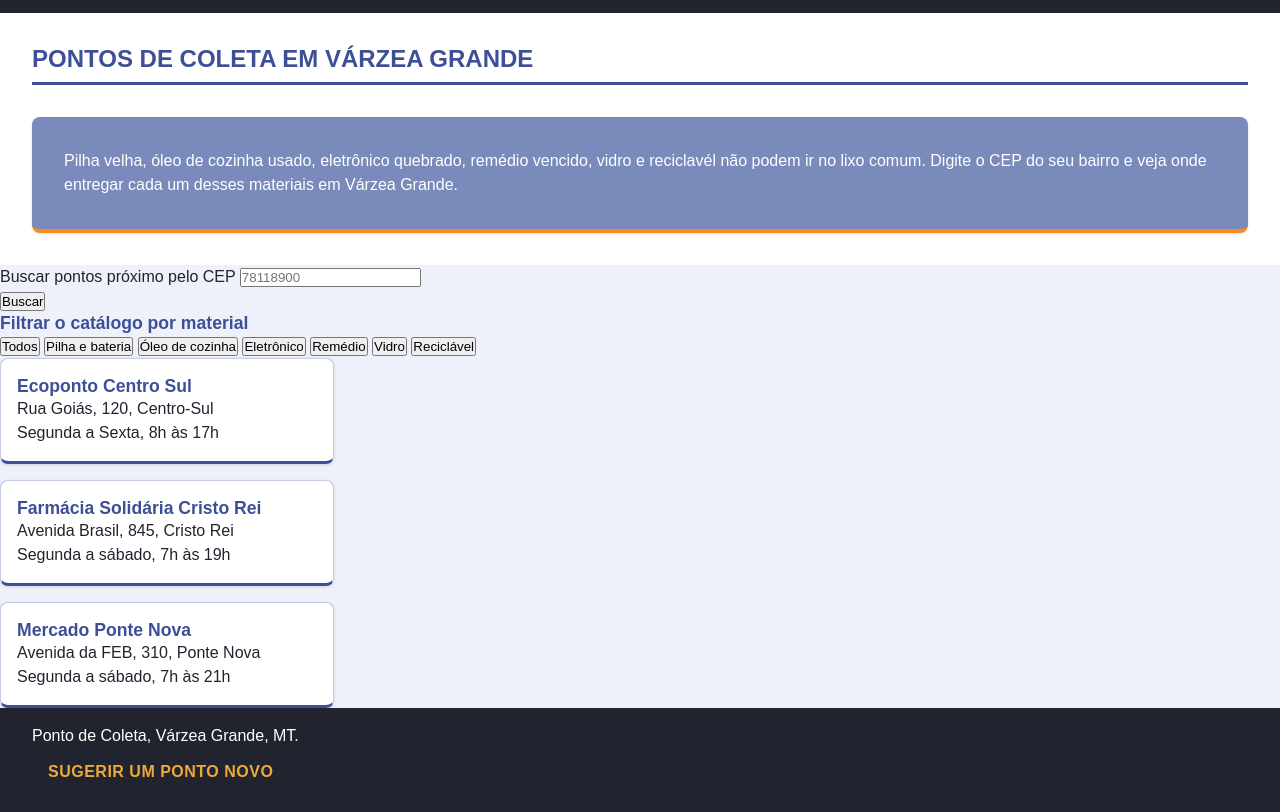
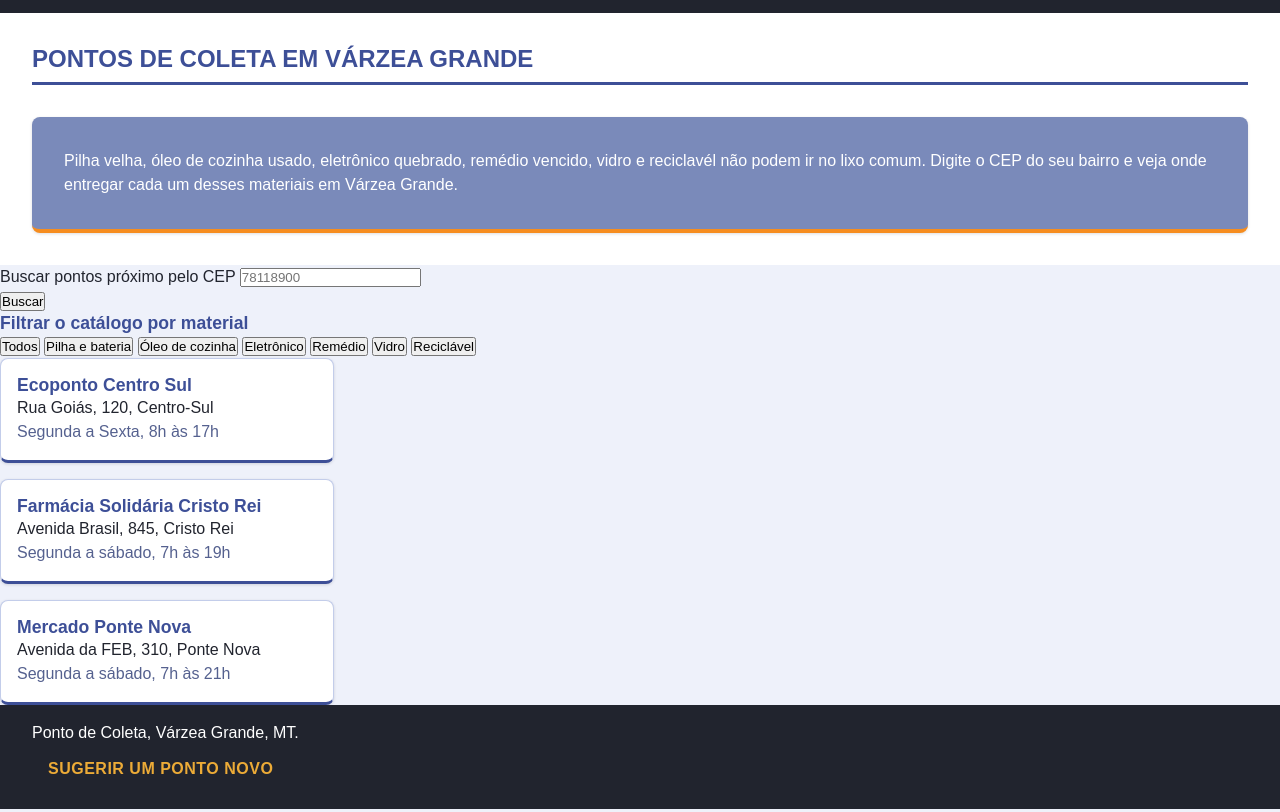
Before and after one commit to lumeymatoi/Pontos-de-Coleta-Em-Varzea-Grande, a plain HTML site: page ponto-de-coleta/index.html in a window 1280 px wide. Shown: the part 120-932 px from the top of the page. Drawn offline with Linux system fonts and the light colour scheme.

Commit message:
Add files via upload

```diff
--- a/ponto-de-coleta/index.html
+++ b/ponto-de-coleta/index.html
@@ -29,7 +29,7 @@
     </main>
 
     <section aria-label="Buscar pontos de coleta pelo CEP">
-      <p>
+      <p class="field">
         <label for="zip-code">Buscar pontos próximo pelo CEP</label>
         <input
           type="text"
@@ -54,21 +54,21 @@
       <button type="button" data-material="glass">Vidro</button>
       <button type="button" data-material="recyclable">Reciclável</button>
     </p>
-    <ul id="catalog">
+    <ul id="catalog", class="cards">
       <li class="card" data-materials="battery electronics glass recyclable">
         <h3>Ecoponto Centro Sul</h3>
         <p>Rua Goiás, 120, Centro-Sul</p>
-        <p>Segunda a Sexta, 8h às 17h</p>
+        <p class="schedule">Segunda a Sexta, 8h às 17h</p>
       </li>
       <li class="card" data-materials="battery electronics glass recyclable">
         <h3>Farmácia Solidária Cristo Rei</h3>
         <p>Avenida Brasil, 845, Cristo Rei</p>
-        <p>Segunda a sábado, 7h às 19h</p>
+        <p class="schedule">Segunda a sábado, 7h às 19h</p>
       </li>
       <li class="card" data-materials="battery electronics glass recyclable">
         <h3>Mercado Ponte Nova</h3>
         <p>Avenida da FEB, 310, Ponte Nova</p>
-        <p>Segunda a sábado, 7h às 21h</p>
+        <p class="schedule">Segunda a sábado, 7h às 21h</p>
       </li>
     </ul>
 
```
Also changed, not shown: ponto-de-coleta/contato.html (+11 -8 lines), ponto-de-coleta/materiais.html (+2 -2 lines).
